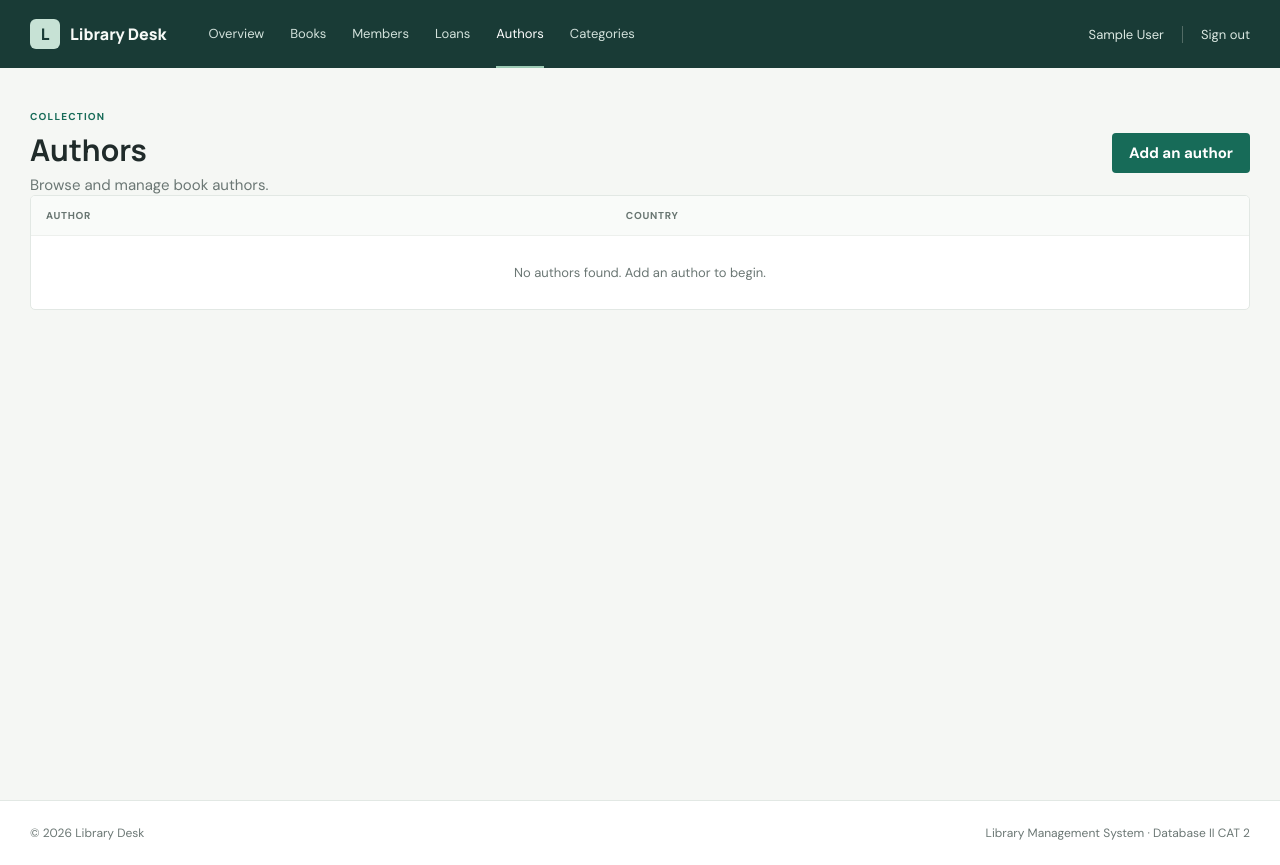
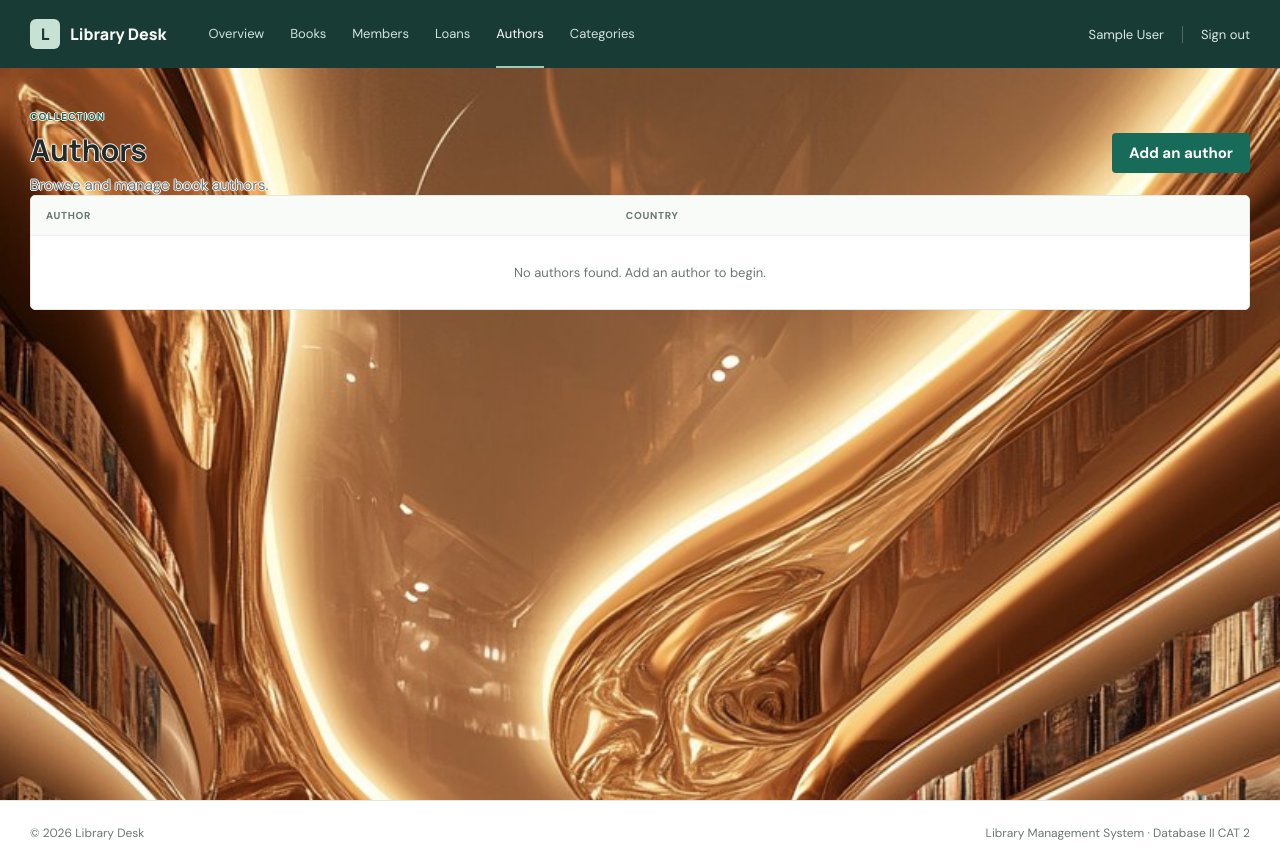
Before and after one commit to Kinmack/Library-Desk, a PHP site: page /authors/index.php in a window 1280 px wide. Run offline with PHP 8.4, Linux system fonts and the light colour scheme; the visitor is signed in with stand-in values (Sample User, id 1); data that the repository does not hold is empty.

Commit message:
Fix library background image
Co-authored-by: Copilot <223556219+Copilot@users.noreply.github.com>

```diff
--- a/assets/app.css
+++ b/assets/app.css
@@ -19,7 +19,16 @@
 }
 
 * { box-sizing: border-box; }
-body { margin: 0; min-width: 320px; background-color: var(--paper); }
+body {
+    margin: 0;
+    min-width: 320px;
+    background-color: var(--paper);
+    background-image: url("./images/Library_Design.jpg?v=2");
+    background-position: center;
+    background-repeat: no-repeat;
+    background-size: cover;
+    background-attachment: fixed;
+}
 a { color: inherit; text-decoration: none; }
 button, input, select { font: inherit; }
 :where(a, button, input, select):focus-visible { outline: 3px solid var(--blue); outline-offset: 2px; }
@@ -38,6 +47,7 @@ h1, h2, p { margin-top: 0; }
 h1, h2 { font-family: Manrope, sans-serif; letter-spacing: 0; }
 h1 { margin-bottom: 7px; font-size: 30px; line-height: 1.2; }
 h2 { margin-bottom: 0; font-size: 19px; }
+.page-shell h1, .page-shell h2, .page-shell .eyebrow, .page-shell .muted, .auth-intro > p { text-shadow: -1px 0 rgba(255, 255, 255, .9), 1px 0 rgba(255, 255, 255, .9), 0 -1px rgba(255, 255, 255, .9), 0 1px rgba(255, 255, 255, .9); }
 .eyebrow { margin-bottom: 9px; color: var(--green); font-size: 10px; font-weight: 700; letter-spacing: 1.2px; }
 .muted { margin-bottom: 0; color: var(--muted); }
 .button { min-height: 40px; display: inline-flex; justify-content: center; align-items: center; padding: 0 17px; border: 0; border-radius: 4px; font-weight: 700; cursor: pointer; }
```
Also changed, not shown: assets/images/Library_Design.jpg (added).
